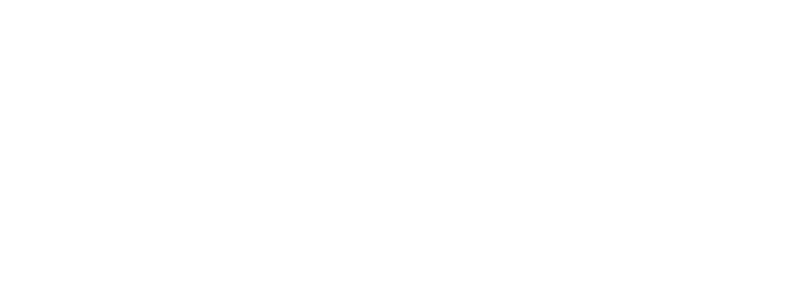
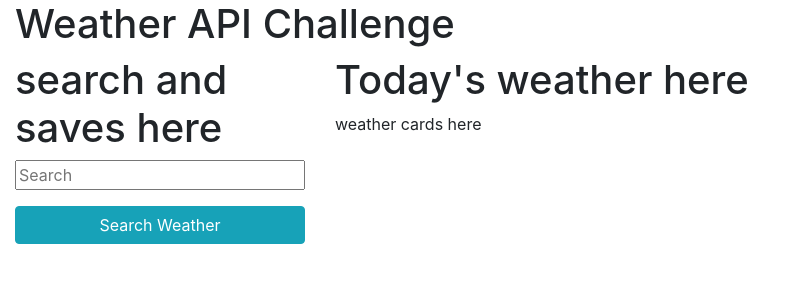
Before and after one commit to WesleyPalov/1st-API-Project, a plain HTML site: page index.html in a window 1280 px wide. Shown: the whole page, without its empty margins (0-795 px from the left). Drawn offline with nearby package versions, Linux system fonts and the light colour scheme.

Commit message:
added basic html and js from weather project to build off of

```diff
--- a/index.html
+++ b/index.html
@@ -1,10 +1,60 @@
-<!DOCTYPE html>
 <html lang="en">
   <head>
     <meta charset="UTF-8" />
     <meta http-equiv="X-UA-Compatible" content="IE=edge" />
-    <meta name="viewport" content="width=device-width, initial-scale=1.0" />
-    <title>Document</title>
+    <meta
+      name="viewport"
+      content="width=device-width, initial-scale=1.0, shrink-to-fit=no"
+    />
+    <link
+      rel="stylesheet"
+      href="https://cdn.jsdelivr.net/npm/bootstrap@4.3.1/dist/css/bootstrap.min.css"
+      integrity="sha384-ggOyR0iXCbMQv3Xipma34MD+dH/1fQ784/j6cY/iJTQUOhcWr7x9JvoRxT2MZw1T"
+      crossorigin="anonymous"
+    />
+    <title>Five Day Weather Forecast</title>
   </head>
-  <body></body>
+  <body>
+    <section class="container-fluid">
+      <div class="row">
+        <header class="col-12">
+          <h1>Weather API Challenge</h1>
+        </header>
+      </div>
+      <div class="row">
+        <div class="col-12 col-md-4 col-lg-3">
+          <h1>search and saves here</h1>
+          <form id="search-form" class="mb-2">
+            <div class="form-group">
+              <input
+                id="search-input"
+                class="form-input w-100"
+                type="text"
+                placeholder="Search"
+              />
+            </div>
+            <div class="form-group">
+              <button id="searchBtn" class="btn btn-info btn-block">
+                Search Weather
+              </button>
+            </div>
+          </form>
+        </div>
+        <div class="col-12 col-md-8 col-lg-9">
+          <div class="boder border-dark">
+            <h1>Today's weather here</h1>
+          </div>
+          <div class="row">
+            <div class="col-12">weather cards here</div>
+          </div>
+        </div>
+      </div>
+    </section>
+    <script
+      src="https://code.jquery.com/jquery-3.3.1.slim.min.js"
+      integrity="sha384-q8i/X+965DzO0rT7abK41JStQIAqVgRVzpbzo5smXKp4YfRvH+8abtTE1Pi6jizo"
+      crossorigin="anonymous"
+    ></script>
+    <script src="./assets/js/script.js"></script>
+  </body>
 </html>
```
